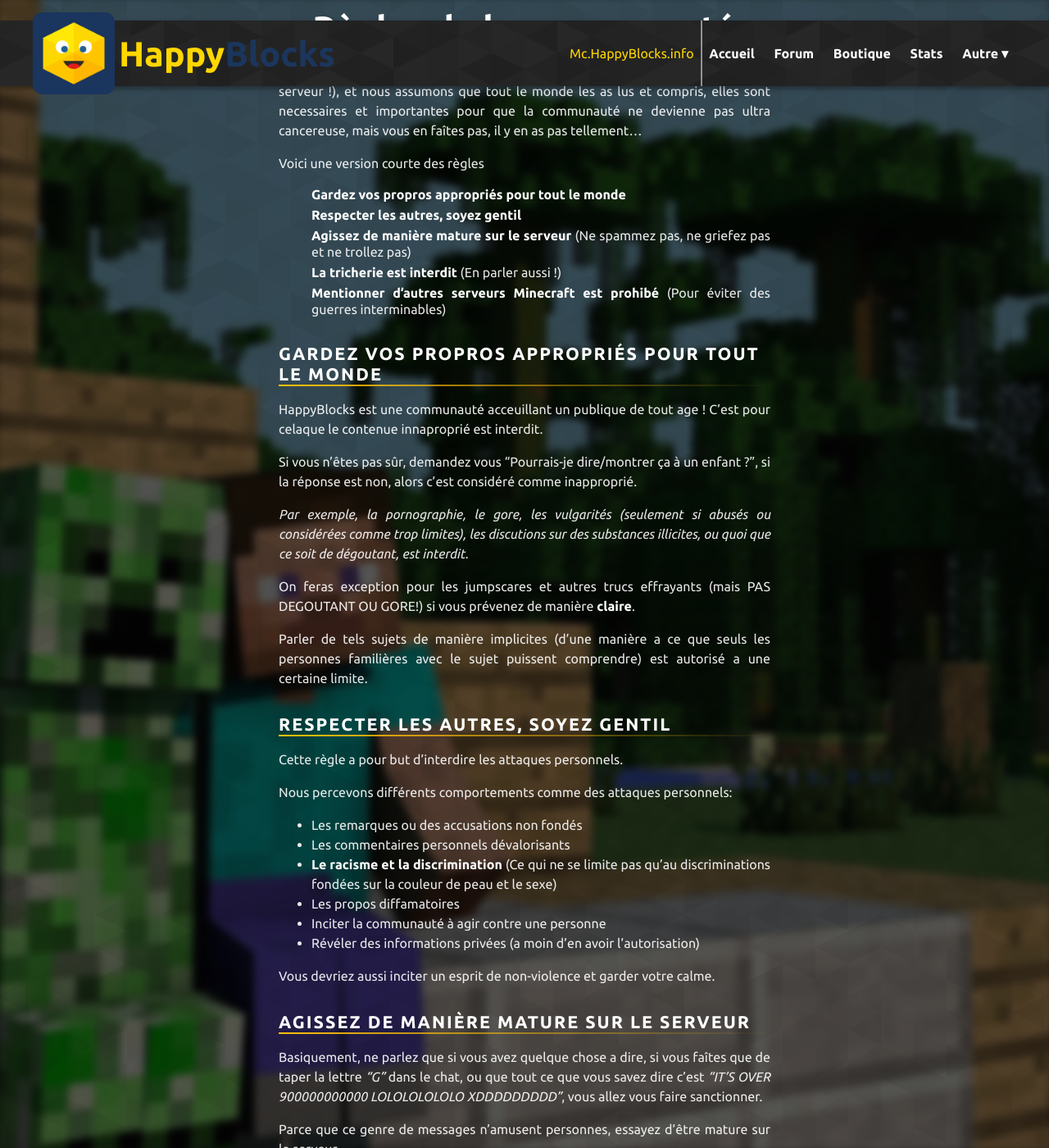
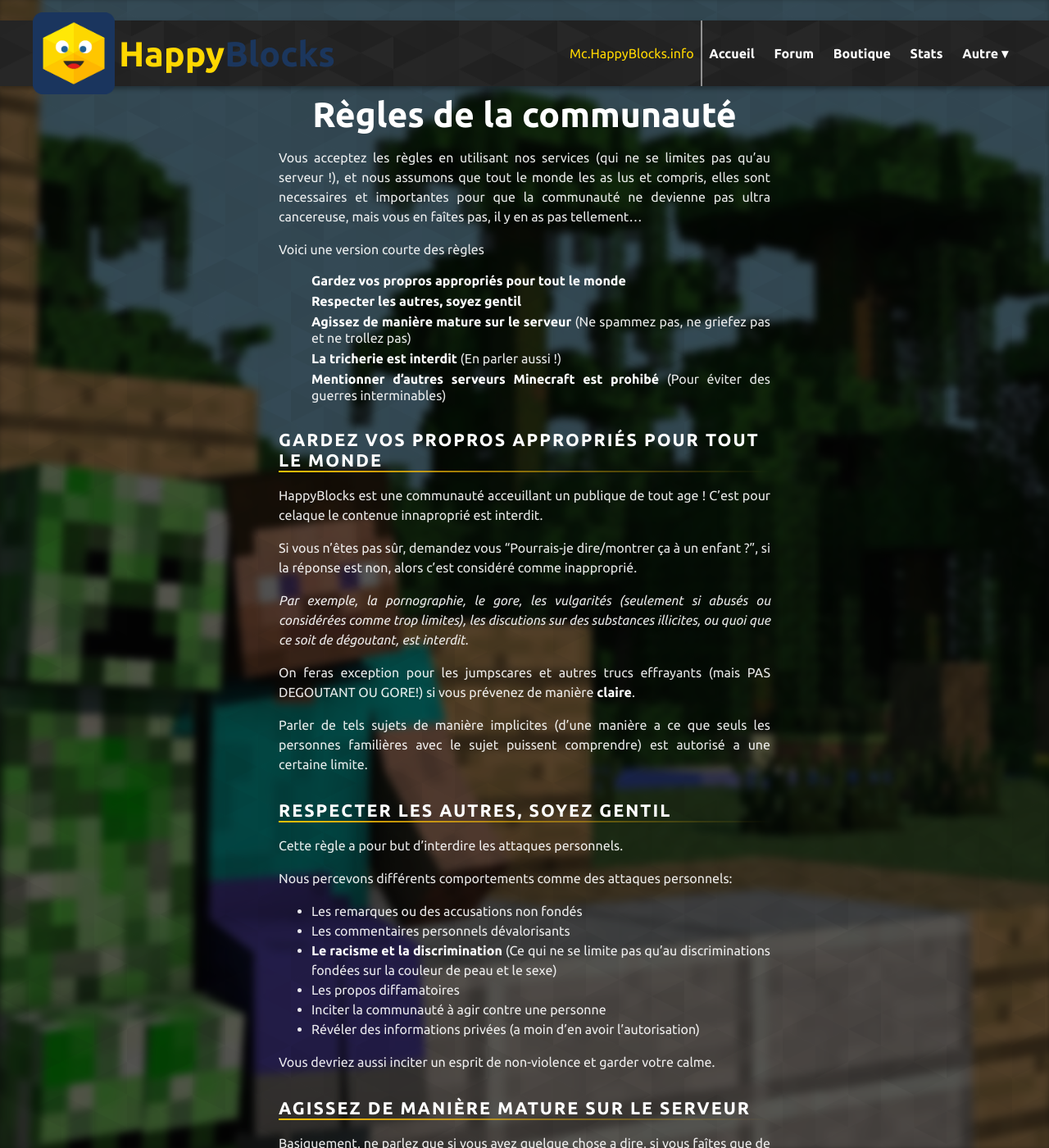
Before and after one commit to HappyBlocks-Mc/HappyBlocks-Mc.github.io, a Jekyll site: the page built from rules.md, in a window 1280 px wide and 1400 px high. Shown: the whole window at 82% size. Built offline with Jekyll 4.4.1, drawn with Linux system fonts in a browser that asks for light colours; nearby versions of some CDN libraries; comment, search, counter and statistics services are not loaded.

Commit message:
Fixed dark page showing behind the navbar

```diff
--- a/_sass/others.scss
+++ b/_sass/others.scss
@@ -98,6 +98,7 @@ a:visited {
     top: 0;
     left: 0;
     right: 0;
+	padding-top: 105px
 }
 
 .content {
```
